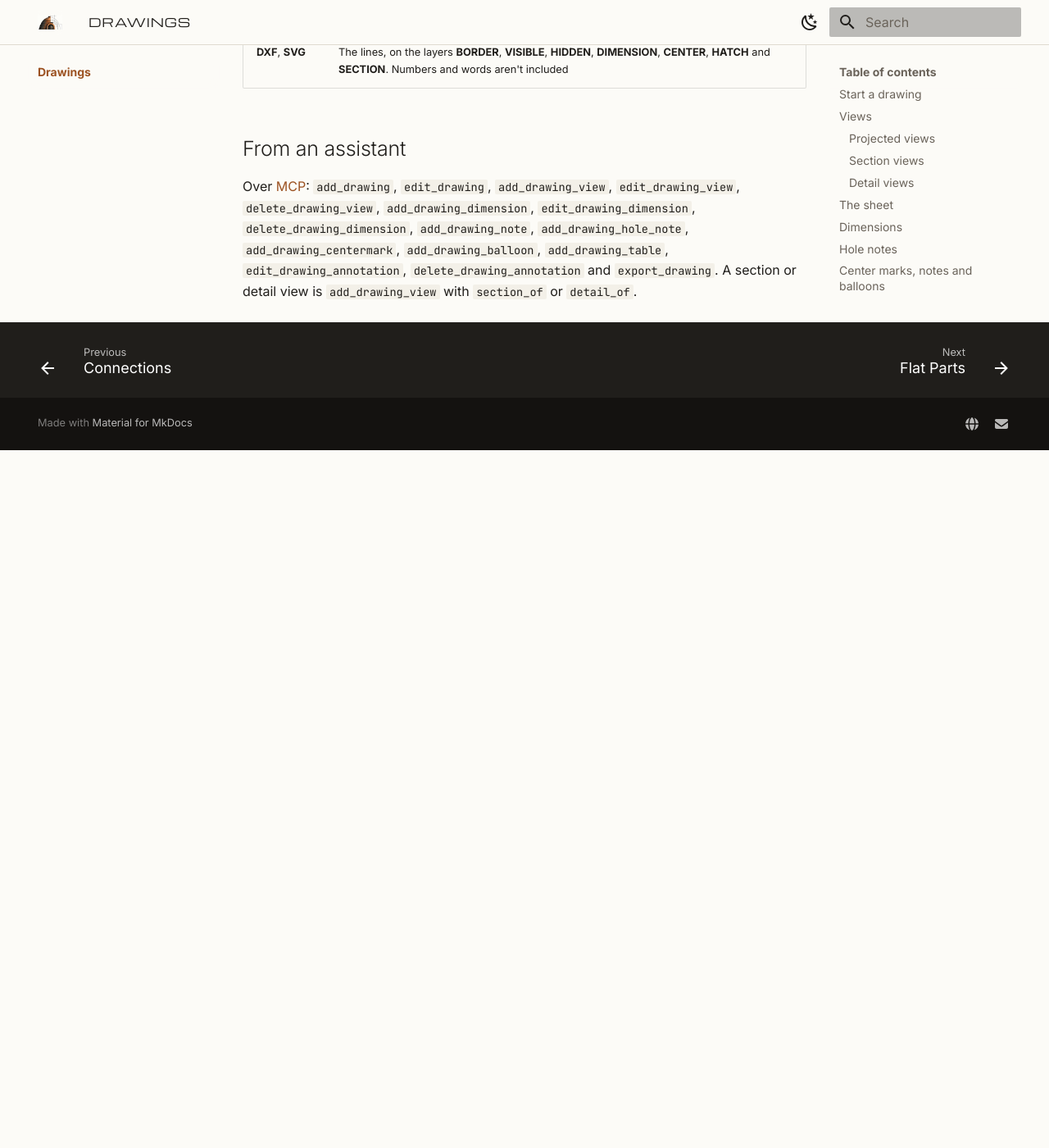
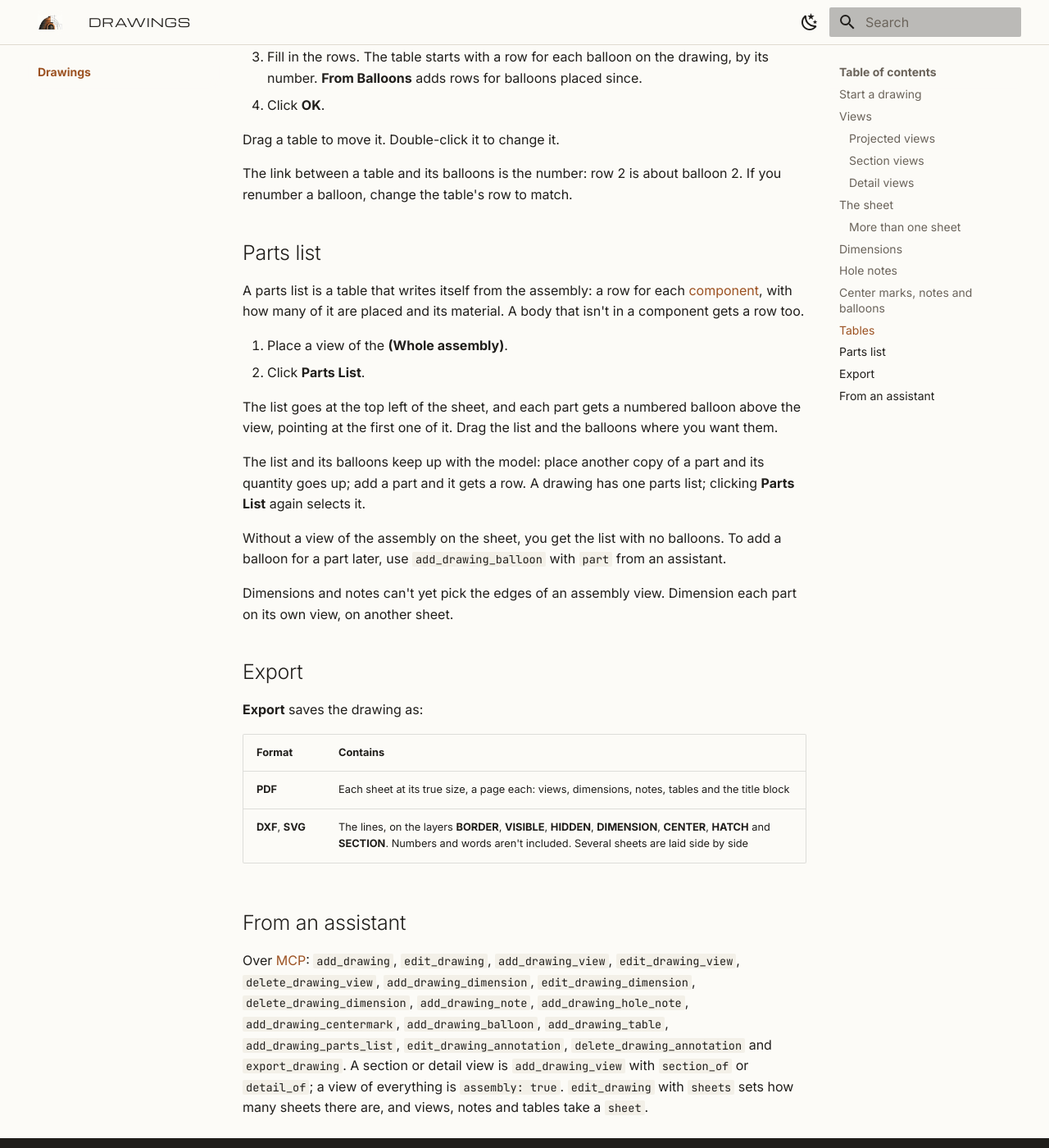
Before and after one commit to invictuscockpits/invictuscad-docs, an MkDocs documentation site: the page built from docs/drawings/index.md, in a window 1280 px wide and 1400 px high, scrolled down 5123 px. Shown: the whole window at 82% size. Built offline with MkDocs 1.6.1 and Material for MkDocs 9.7.7, drawn with Linux system fonts in a browser that asks for light colours; before the commit the page ends 5672 px from its top, so only the background shows below that; some of the changed text lies outside the part shown.

Commit message:
Drawings: several sheets, views of the whole assembly, and the parts list

```diff
--- a/docs/drawings/index.md
+++ b/docs/drawings/index.md
@@ -9,6 +9,9 @@ model changes, the views and dimensions change with it.
 1. Choose **MAKE › Drawing**. A sheet opens over the 3D view, with the **Base View** card ready.
 2. On the card, choose the **Body**, the side it's **Seen from** (front, top, right, left, back,
    bottom or isometric) and whether to show **Hidden lines**. Click **Place**.
+
+When the model has more than one part placed, **Body** also offers **(Whole assembly)**, for a
+view of everything together.
 
 The drawing is listed under **Drawings** in the browser. Double-click it there to open it again.
 
@@ -85,6 +88,19 @@ Sections and details follow the model, and you can dimension and note them like
 - **Size**: A4 to A0, Letter, Tabloid, ANSI C or ANSI D, landscape.
 - **Scale**: of the views. 0.5 is half size (1:2), 2 is twice (2:1).
 - **Title**, **Drawn by**, **Date** and **Number**, which fill in the title block.
+
+### More than one sheet
+
+A drawing can have several sheets, all the same size: the assembly on the first, say, and a part
+on each of the others.
+
+| To | Do |
+|---|---|
+| Add a sheet | **+ Sheet**. It opens, empty |
+| Go between sheets | **‹** and **›**, either side of **1 of 2** |
+
+Whatever you place goes on the sheet that's showing. Each sheet's title block says which it is
+(**1 OF 2**). A sheet with something on it can't be removed.
 
 ## Dimensions
 
@@ -166,20 +182,44 @@ Drag a table to move it. Double-click it to change it.
 The link between a table and its balloons is the number: row 2 is about balloon 2. If you
 renumber a balloon, change the table's row to match.
 
+## Parts list
+
+A parts list is a table that writes itself from the assembly: a row for each
+[component](../assemblies/components.md), with how many of it are placed and its material. A body that
+isn't in a component gets a row too.
+
+1. Place a view of the **(Whole assembly)**.
+2. Click **Parts List**.
+
+The list goes at the top left of the sheet, and each part gets a numbered balloon above the view,
+pointing at the first one of it. Drag the list and the balloons where you want them.
+
+The list and its balloons keep up with the model: place another copy of a part and its quantity
+goes up; add a part and it gets a row. A drawing has one parts list; clicking **Parts List** again
+selects it.
+
+Without a view of the assembly on the sheet, you get the list with no balloons. To add a balloon
+for a part later, use `add_drawing_balloon` with `part` from an assistant.
+
+Dimensions and notes can't yet pick the edges of an assembly view. Dimension each part on its own
+view, on another sheet.
+
 ## Export
 
 **Export** saves the drawing as:
 
 | Format | Contains |
 |---|---|
-| **PDF** | The whole sheet at its true size: views, dimensions, notes, tables and the title block |
-| **DXF**, **SVG** | The lines, on the layers **BORDER**, **VISIBLE**, **HIDDEN**, **DIMENSION**, **CENTER**, **HATCH** and **SECTION**. Numbers and words aren't included |
+| **PDF** | Each sheet at its true size, a page each: views, dimensions, notes, tables and the title block |
+| **DXF**, **SVG** | The lines, on the layers **BORDER**, **VISIBLE**, **HIDDEN**, **DIMENSION**, **CENTER**, **HATCH** and **SECTION**. Numbers and words aren't included. Several sheets are laid side by side |
 
 ## From an assistant
 
 Over [MCP](../automation/mcp.md): `add_drawing`, `edit_drawing`, `add_drawing_view`,
 `edit_drawing_view`, `delete_drawing_view`, `add_drawing_dimension`, `edit_drawing_dimension`,
 `delete_drawing_dimension`, `add_drawing_note`, `add_drawing_hole_note`,
-`add_drawing_centermark`, `add_drawing_balloon`, `add_drawing_table`,
+`add_drawing_centermark`, `add_drawing_balloon`, `add_drawing_table`, `add_drawing_parts_list`,
 `edit_drawing_annotation`, `delete_drawing_annotation` and `export_drawing`. A section or detail
-view is `add_drawing_view` with `section_of` or `detail_of`.
+view is `add_drawing_view` with `section_of` or `detail_of`; a view of everything is
+`assembly: true`. `edit_drawing` with `sheets` sets how many sheets there are, and views, notes and
+tables take a `sheet`.
```
